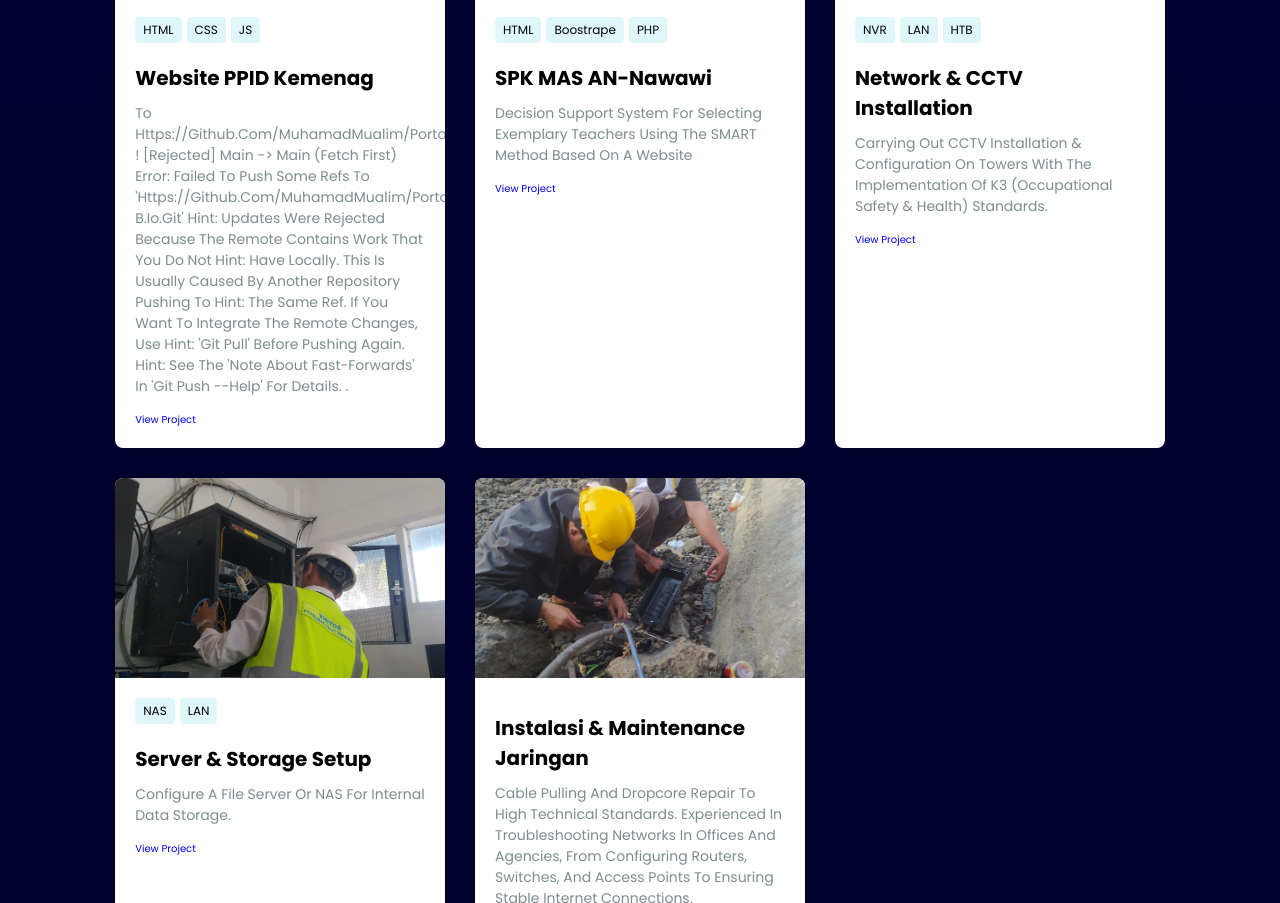
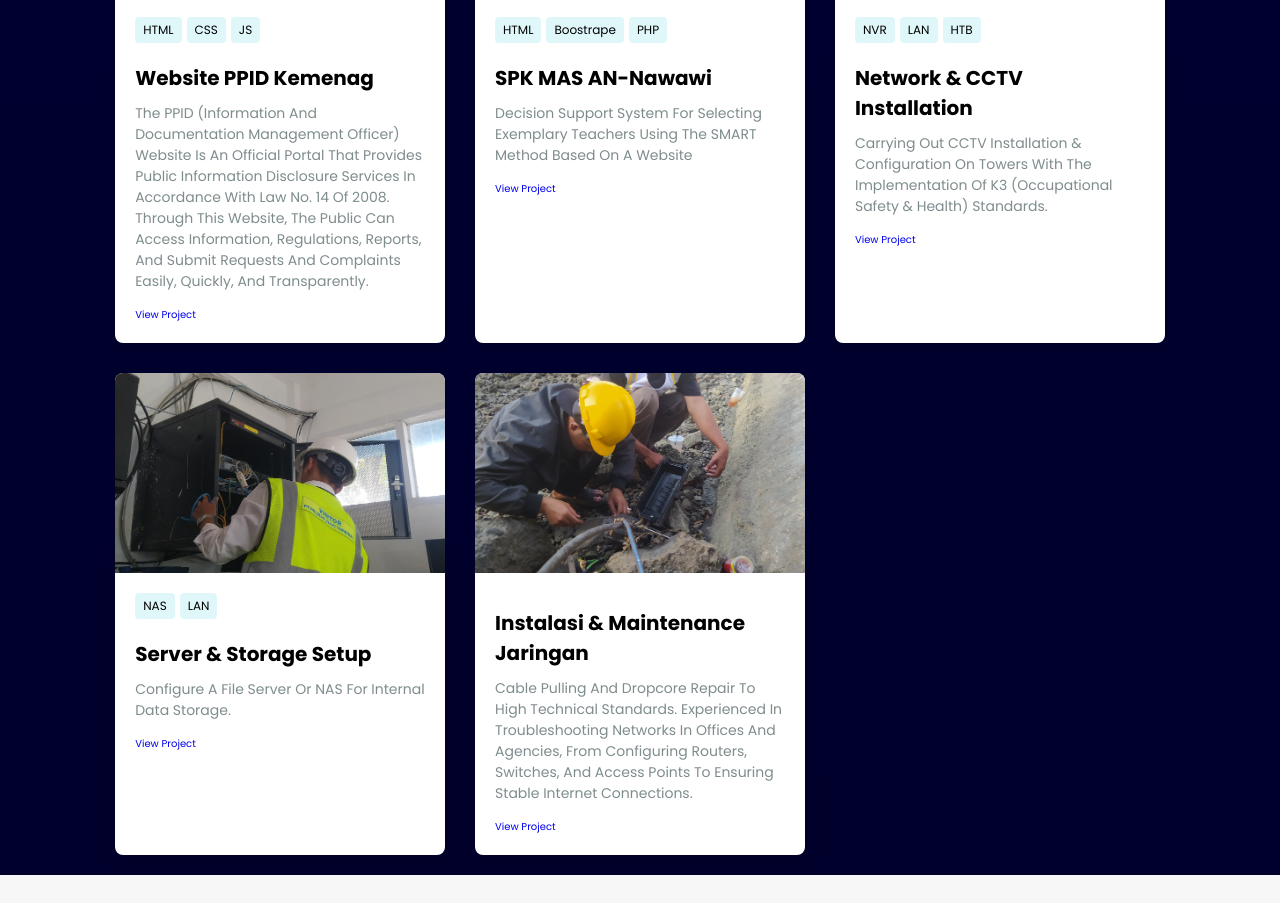
Before and after one commit to MuhamadMualim/porto.github.io, a plain HTML site: page index.html in a window 1280 px wide. Shown: the part 3477-4380 px from the top of the page. Drawn offline with nearby package versions, Linux system fonts and the light colour scheme; no server answers.

Commit message:
Update index.html

```diff
--- a/index.html
+++ b/index.html
@@ -168,16 +168,7 @@
                             <span class="note">JS</span>
                         </div>
                         <h3>Website PPID Kemenag</h3>
-                        <p>To https://github.com/MuhamadMualim/porto.github.io.git
- ! [rejected]        main -> main (fetch first)
-error: failed to push some refs to 'https://github.com/MuhamadMualim/porto.githu
-b.io.git'
-hint: Updates were rejected because the remote contains work that you do not
-hint: have locally. This is usually caused by another repository pushing to
-hint: the same ref. If you want to integrate the remote changes, use
-hint: 'git pull' before pushing again.
-hint: See the 'Note about fast-forwards' in 'git push --help' for details.
-.</p>
+                        <p>The PPID (Information and Documentation Management Officer) website is an official portal that provides public information disclosure services in accordance with Law No. 14 of 2008. Through this website, the public can access information, regulations, reports, and submit requests and complaints easily, quickly, and transparently.</p>
                         <a href="#" class="btn btn-primary">View Project</a>
                     </div>
                 </div>
```
